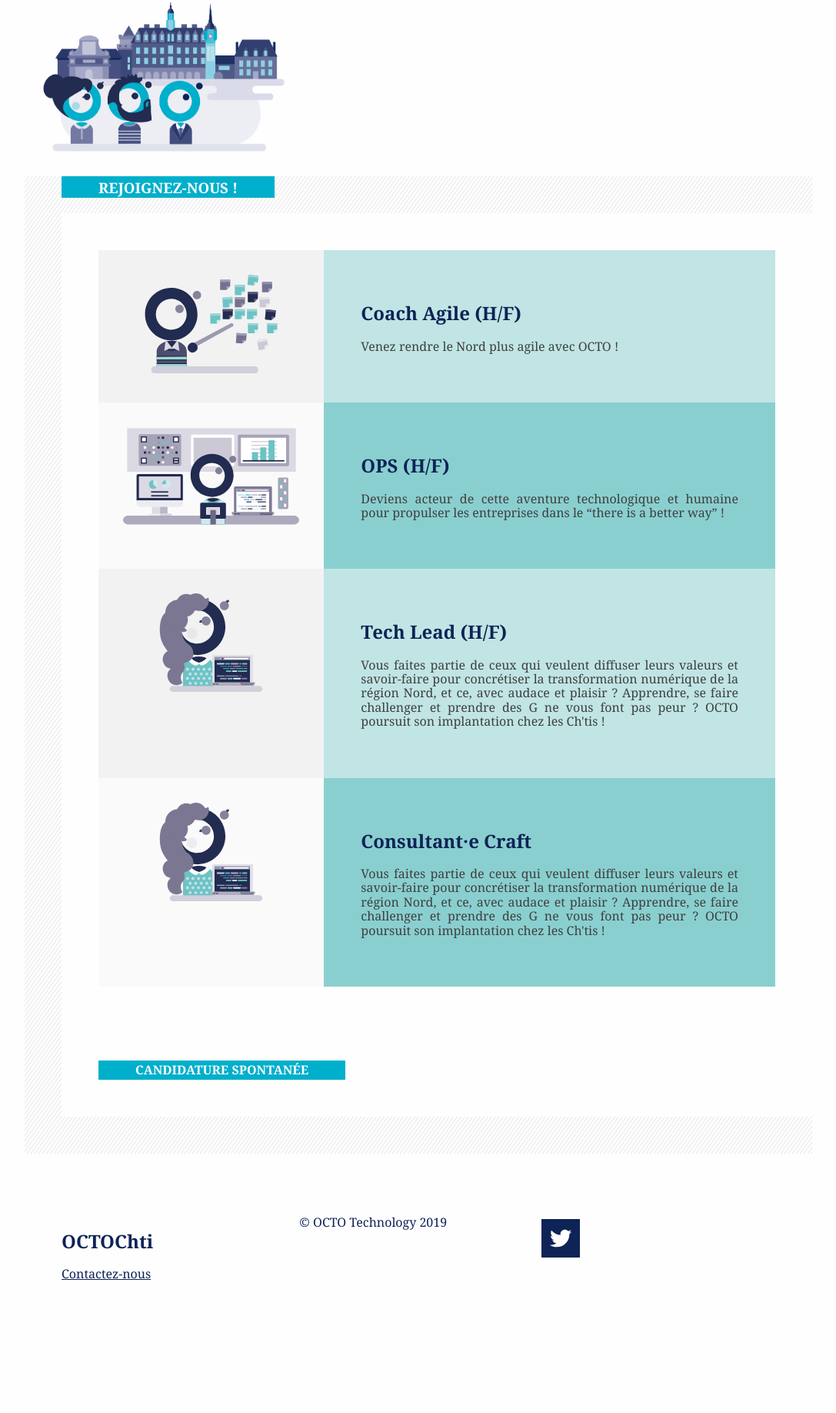
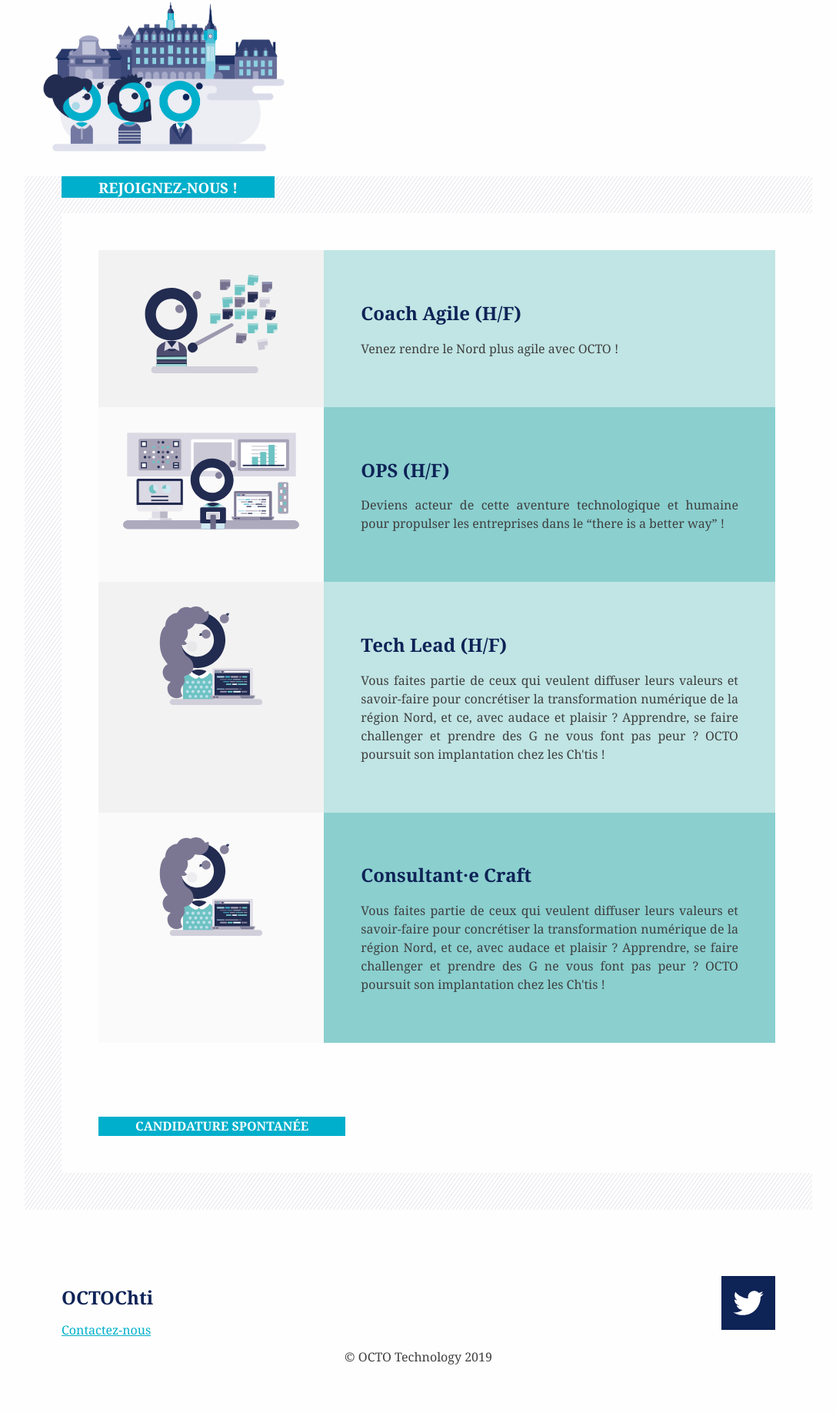
Before and after one commit to octo-technology/chti.octo.com, a Jekyll site: the page built from join-us.html, in a window 1280 px wide. Shown: the whole page at 77% size, without its empty margins (96-1183 px from the left). Built offline with Jekyll 4.4.1, drawn with Linux system fonts in a browser that asks for light colours; some web fonts are replaced; before the commit the page ends 1713 px from its top, so only the background shows below that.

Commit message:
Update design

```diff
--- a/_layouts/default.html
+++ b/_layouts/default.html
@@ -21,29 +21,30 @@
 <body>
 
 <main class="wrapper">
-        <div class="col">
-            <a href="/"><img src="assets/images/logo_beffroi.png" class="brand-image"></a>
-        </div>
+    <div class="col">
+        <a href="/"><img src="assets/images/logo_beffroi.png" class="brand-image"></a>
+    </div>
     {{ content }}
 </main>
 
 <footer>
     <div class="wrapper content">
-        <div class="row">
+        <div class="row row--alignCenter">
             <div class="col">
                 <h2>{{site.title}}</h2>
                 <a href="mailto:{{site.email}}">Contactez-nous</a>
             </div>
-            <div class="col">
+            <div class="col footer-social">
+                <a href="{{ site.twitter }}"><img
+                    src="assets/images/social/twitter.svg"></a>
+            </div>
+        </div>
+        <div class="row row--alignCenter">
+            <div class="col text-center">
                 © OCTO Technology 2019
-            </div>
-            <div class="col social">
-                <a href="{{ site.twitter }}"><img
-                    src="assets/images/social/twitter-34981b303de60144494351ef174977ed69429530c953466b019c23caf672dd24.svg"></a>
             </div>
         </div>
     </div>
 </footer>
-
 </body>
 </html>
--- a/_sass/chti.scss
+++ b/_sass/chti.scss
@@ -39,6 +39,7 @@
     }
 
     &--content {
+        flex-basis: auto;
         padding-left: 1rem;
 
         > * {
@@ -62,6 +63,7 @@
     background-color: #C0E5E4;
     text-decoration: none;
     color: $text-color;
+    margin-bottom: $desktop-padding;
 
     &:hover, &:hover h2 {
         color: $white-color !important;
@@ -77,7 +79,7 @@
     }
 
     &:nth-child(even) {
-        background-color: #8ACFCF;
+        background-color: $brand-light-blue;
     }
 
     &:nth-child(odd) .job-image {
@@ -86,10 +88,16 @@
 }
 
 footer {
-    background-color: $white-color;
+    .col {
+        margin-bottom: $padding;
+    }
+}
 
-    * {
-        color: $brand-color !important;
+.footer-social {
+    text-align: right;
+
+    img {
+        width: 15%;
     }
 }
 
@@ -101,4 +109,8 @@
     .brand-image {
         width: 350px;
     }
+
+    .job {
+        margin-bottom: 0;
+    }
 }
--- a/_sass/octo.scss
+++ b/_sass/octo.scss
@@ -25,6 +25,7 @@
 
 p {
     text-align: justify;
+    line-height: 1.5rem;
 }
 
 hr {
@@ -51,6 +52,10 @@
 
     &--vertical > .col {
         margin-bottom: 2rem;
+    }
+
+    &--alignCenter {
+        align-items: center;
     }
 }
 
@@ -103,13 +108,6 @@
     padding: $padding;
 }
 
-.social {
-    img {
-        width: 3.125rem;
-        margin: 0.3125rem;
-    }
-}
-
 @media screen and (min-width: $desktop-size) {
     .col {
         flex: 1;
```
Also changed, not shown: assets/images/social/twitter.svg (renamed from assets/images/social/twitter-34981b303de60144494351ef174977ed69429530c953466b019c23caf672dd24.svg).
